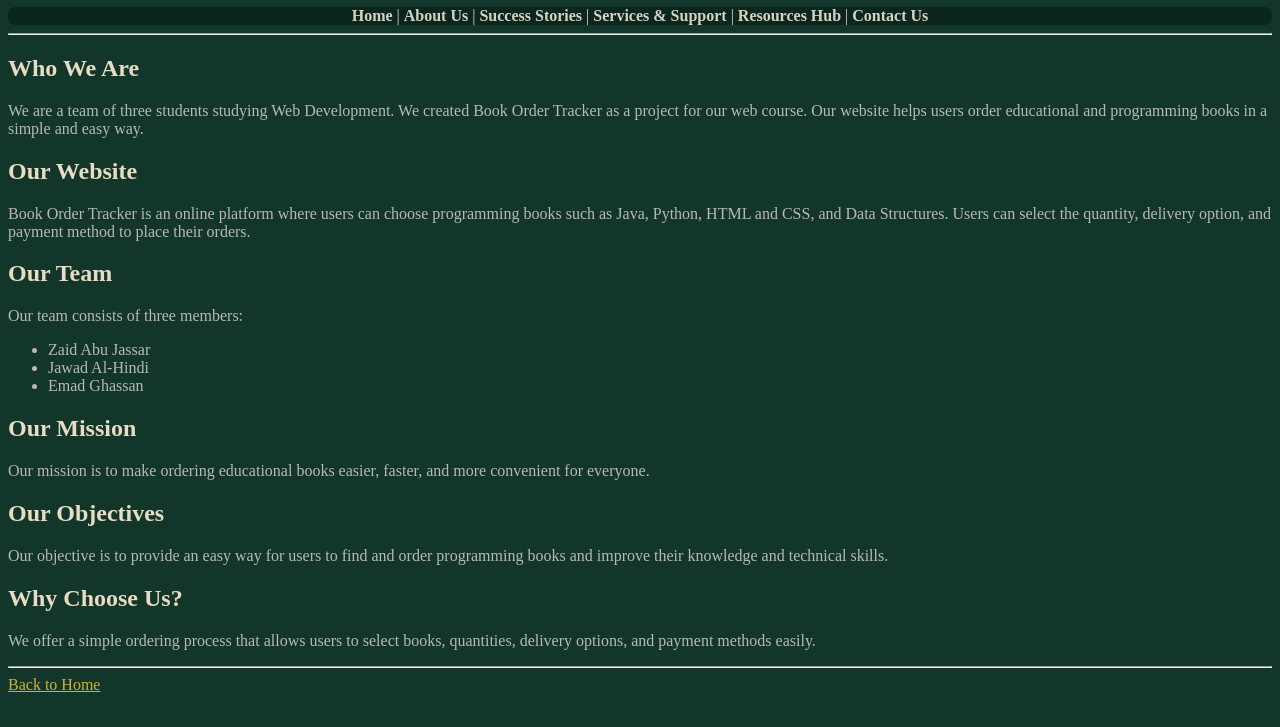
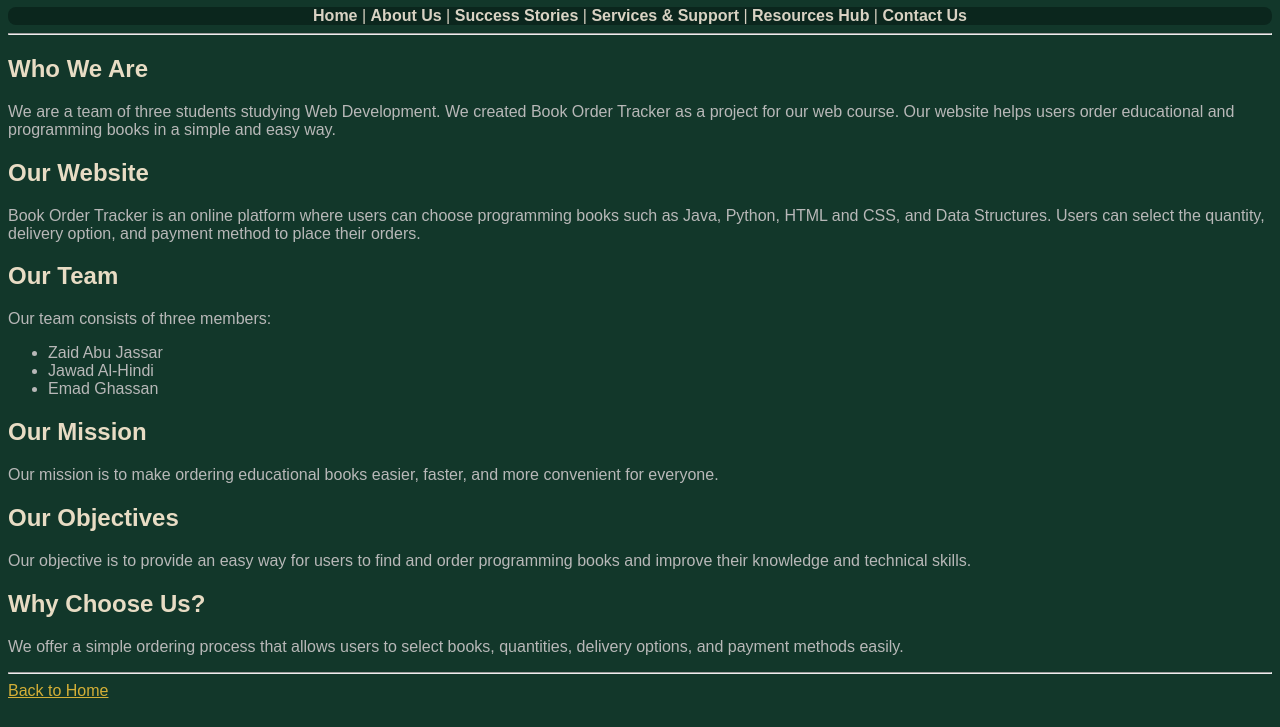
Before and after one commit to JawadAlhindi/web-project, a plain HTML site: page AboutUs.htm in a window 1280 px wide. Shown: the part 73-800 px from the top of the page. Drawn offline with Linux system fonts and the light colour scheme.

Commit message:
Update stylesheet links to use style.css across multiple HTML files

```diff
--- a/AboutUs.htm
+++ b/AboutUs.htm
@@ -2,7 +2,7 @@
 <html>
 <head>
     <title>About Us</title>
-    <link rel="stylesheet" href="css.css">
+    <link rel="stylesheet" href="style.css">
 </head>
 
 <body>
--- a/css.css
+++ /dev/null
@@ -1,40 +0,0 @@
-body {
-    background-color: #12372A;
-    color: #D9D2C3;
-    font-family:serif;
-
-}
-
-
-h1, h2, h3 {
-    color: #E8DCC4;
-}
-
-
-nav {
-    background-color: #0B261D;
-    text-align: center;
-    border-radius: 8px;
-}
-
-
-.bookmark {
-    color: #D9D2C3;
-    text-decoration: none;
-    font-weight: bold;
-
-}
-
-.bookmark:hover {
-    color: #D4AF37;
-    text-decoration: underline;
-}
-
-p, li, label, figcaption {
-    color: #B8B8B8;
-}
-
-
-a {
-    color: #D4AF37;
-}
--- /dev/null
+++ b/style.css
@@ -0,0 +1,40 @@
+body {
+    background-color: #12372A;
+    color: #D9D2C3;
+    font-family:Arial, Helvetica, sans-serif;
+
+}
+
+
+h1, h2, h3 {
+    color: #E8DCC4;
+}
+
+
+nav {
+    background-color: #0B261D;
+    text-align: center;
+    border-radius: 8px;
+}
+
+
+.bookmark {
+    color: #D9D2C3;
+    text-decoration: none;
+    font-weight: bold;
+
+}
+
+.bookmark:hover {
+    color: #D4AF37;
+    text-decoration: underline;
+}
+
+p, li, label, figcaption {
+    color: #B8B8B8;
+}
+
+
+a {
+    color: #D4AF37;
+}
```
Also changed, not shown: contact.html (+1 -1 lines), resources.html (+1 -1 lines), services.html (+1 -1 lines), success.html (+1 -1 lines).
